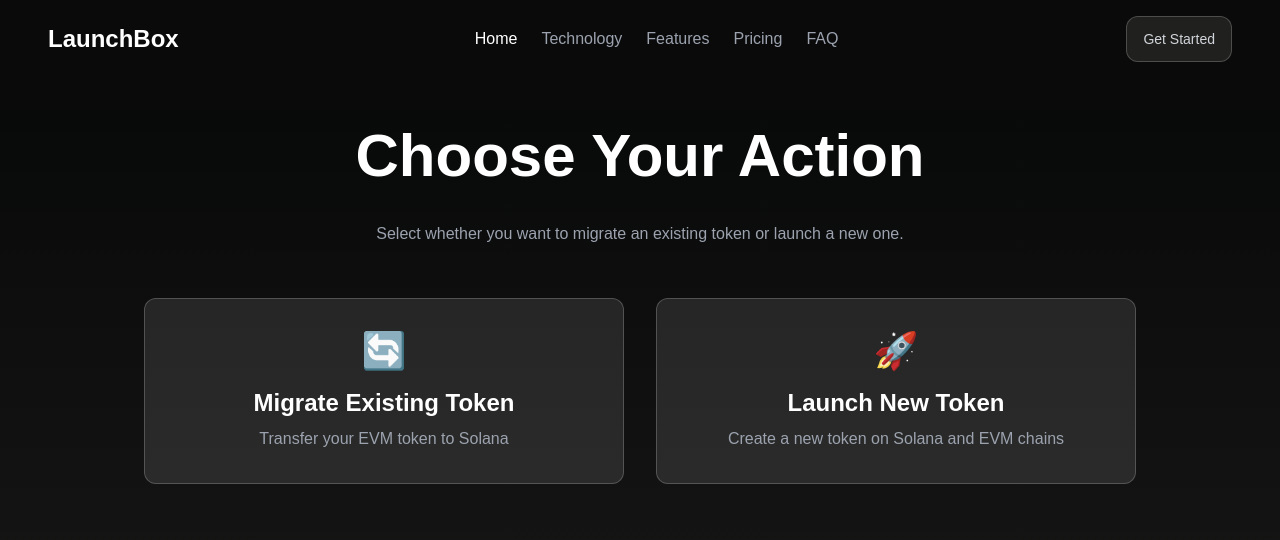
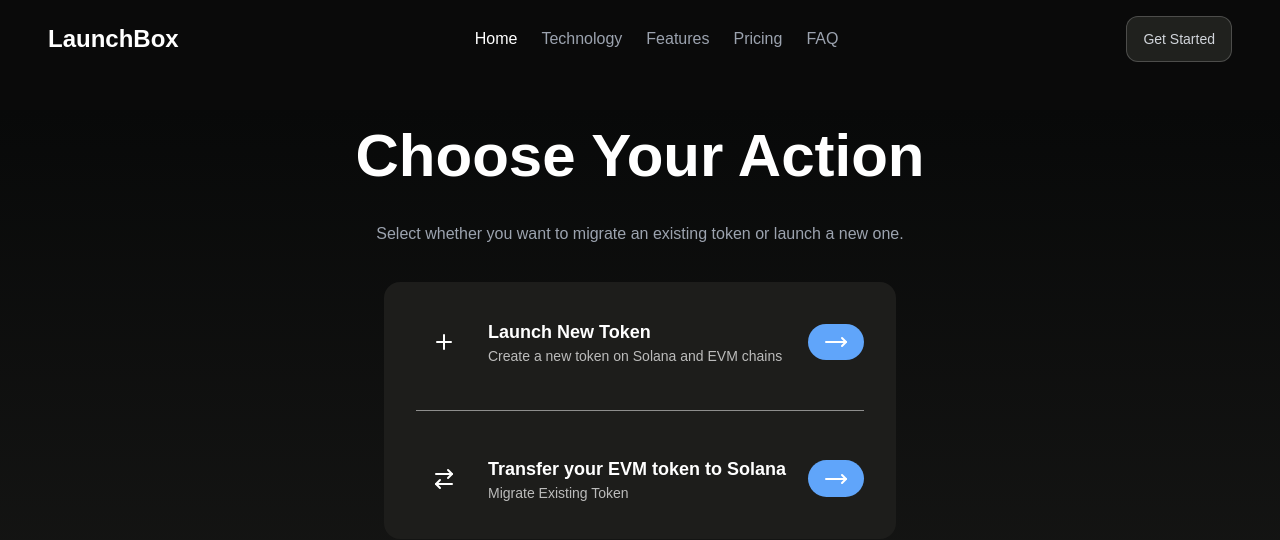
Before and after one commit to Harsh2220/launchbox, a Next.js app: page /select in a window 1280 px wide. Shown: the top 540 px of the page. Built offline with nearby package versions, Linux system fonts and the light colour scheme; a web font is replaced by a local one.

Commit message:
fix: select action

```diff
--- a/package.json
+++ b/package.json
@@ -10,6 +10,7 @@
   },
   "dependencies": {
     "@radix-ui/react-icons": "^1.3.0",
+    "@radix-ui/react-separator": "^1.1.0",
     "@radix-ui/react-slot": "^1.1.0",
     "@web3icons/core": "^3.6.1",
     "@web3icons/react": "^3.6.1",
--- a/src/app/select/page.tsx
+++ b/src/app/select/page.tsx
@@ -3,6 +3,10 @@
 import { useState } from "react";
 import { motion } from "framer-motion";
 import { useRouter } from "next/navigation";
+import { Button } from "@/components/ui/button";
+import { ArrowRightLeft, MoveRight, Plus, PlusIcon } from "lucide-react";
+import ActionItem from "@/components/ActionItem";
+import { Separator } from "@/components/ui/separator";
 
 const options = [
   {
@@ -39,35 +43,24 @@ export default function ChooseAction() {
             Select whether you want to migrate an existing token or launch a new
             one.
           </p>
-          <div className="flex flex-col md:flex-row justify-center items-center gap-8 mt-12">
-            {options.map((option, index) => (
-              <motion.div
-                key={index}
-                className={`bg-white bg-opacity-10 p-8 rounded-xl cursor-pointer transition-all duration-300 w-[30rem] border-white  ${
-                  selectedOption === index
-                    ? "border-2"
-                    : "border-[1px] border-opacity-20"
-                }`}
-                whileHover={{ scale: 1.05 }}
-                whileTap={{ scale: 0.95 }}
-                onClick={() => setSelectedOption(index)}
-              >
-                <div className="text-4xl mb-4">{option.icon}</div>
-                <h2 className="text-2xl font-semibold mb-2">{option.title}</h2>
-                <p className="text-gray-400">{option.description}</p>
-              </motion.div>
-            ))}
+          <div className="rounded-2xl bg-[#1d1d1b] p-8 max-w-lg mx-auto">
+            <ActionItem
+              icon={<PlusIcon />}
+              subtitle="Create a new token on Solana and EVM chains"
+              title="Launch New Token"
+              iconBgColor="purple"
+            />
+            <Separator
+              orientation="horizontal"
+              className="bg-white my-10 opacity-50 h-[0.5px] mx-auto"
+            />
+            <ActionItem
+              icon={<ArrowRightLeft />}
+              subtitle="Migrate Existing Token"
+              title="Transfer your EVM token to Solana"
+              iconBgColor="blue"
+            />
           </div>
-          {selectedOption !== null && (
-            <motion.button
-              initial={{ opacity: 0, y: 20 }}
-              animate={{ opacity: 1, y: 0 }}
-              className="mt-16 bg-white text-gray-900 font-semibold py-2 px-12 rounded-full text-md hover:bg-gray-200 transition duration-300 font-inter"
-              onClick={onSubmit}
-            >
-              Continue
-            </motion.button>
-          )}
         </div>
       </div>
     </div>
--- /dev/null
+++ b/src/components/ActionItem.tsx
@@ -0,0 +1,28 @@
+import { MoveRight } from "lucide-react";
+import React from "react";
+
+interface ActionItemProps {
+  icon: React.JSX.Element;
+  title: string;
+  subtitle: string;
+  iconBgColor: string;
+}
+
+function ActionItem({ icon, subtitle, title, iconBgColor }: ActionItemProps) {
+  return (
+    <div className="flex flex-row justify-between items-center">
+      <div className="flex flex-row justify-center gap-4">
+        <span className={`bg-${iconBgColor}-300 p-4 rounded-xl`}>{icon}</span>
+        <div className="flex flex-col text-left justify-center">
+          <h1 className="text-white text-lg font-semibold">{title}</h1>
+          <h1 className="text-white text-sm font-medium opacity-70">{subtitle}</h1>
+        </div>
+      </div>
+      <button className="bg-blue-400 py-[0.4rem] px-4 rounded-full">
+        <MoveRight />
+      </button>
+    </div>
+  );
+}
+
+export default ActionItem;
--- /dev/null
+++ b/src/components/ui/separator.tsx
@@ -0,0 +1,31 @@
+"use client"
+
+import * as React from "react"
+import * as SeparatorPrimitive from "@radix-ui/react-separator"
+
+import { cn } from "@/lib/utils"
+
+const Separator = React.forwardRef<
+  React.ElementRef<typeof SeparatorPrimitive.Root>,
+  React.ComponentPropsWithoutRef<typeof SeparatorPrimitive.Root>
+>(
+  (
+    { className, orientation = "horizontal", decorative = true, ...props },
+    ref
+  ) => (
+    <SeparatorPrimitive.Root
+      ref={ref}
+      decorative={decorative}
+      orientation={orientation}
+      className={cn(
+        "shrink-0 bg-border",
+        orientation === "horizontal" ? "h-[1px] w-full" : "h-full w-[1px]",
+        className
+      )}
+      {...props}
+    />
+  )
+)
+Separator.displayName = SeparatorPrimitive.Root.displayName
+
+export { Separator }
```
Also changed, not shown: 1 other file (tests, documents, lock files or other folders).
